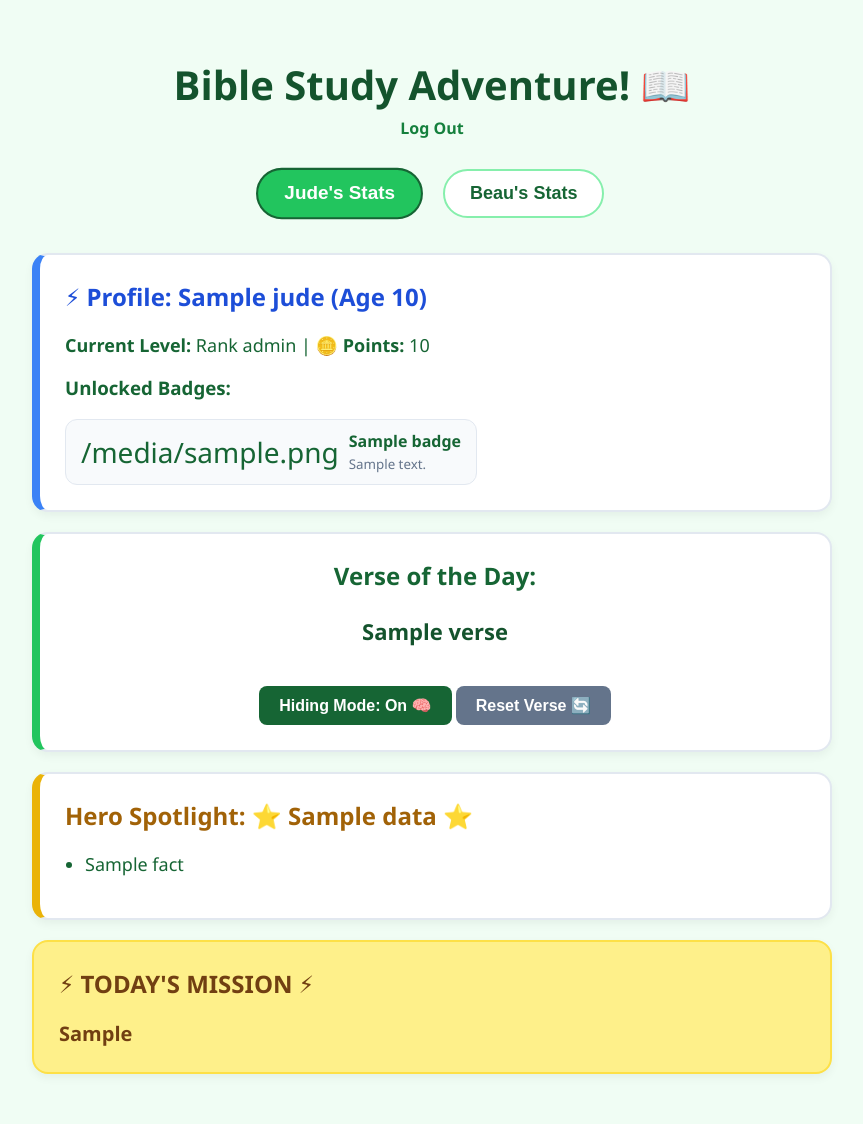
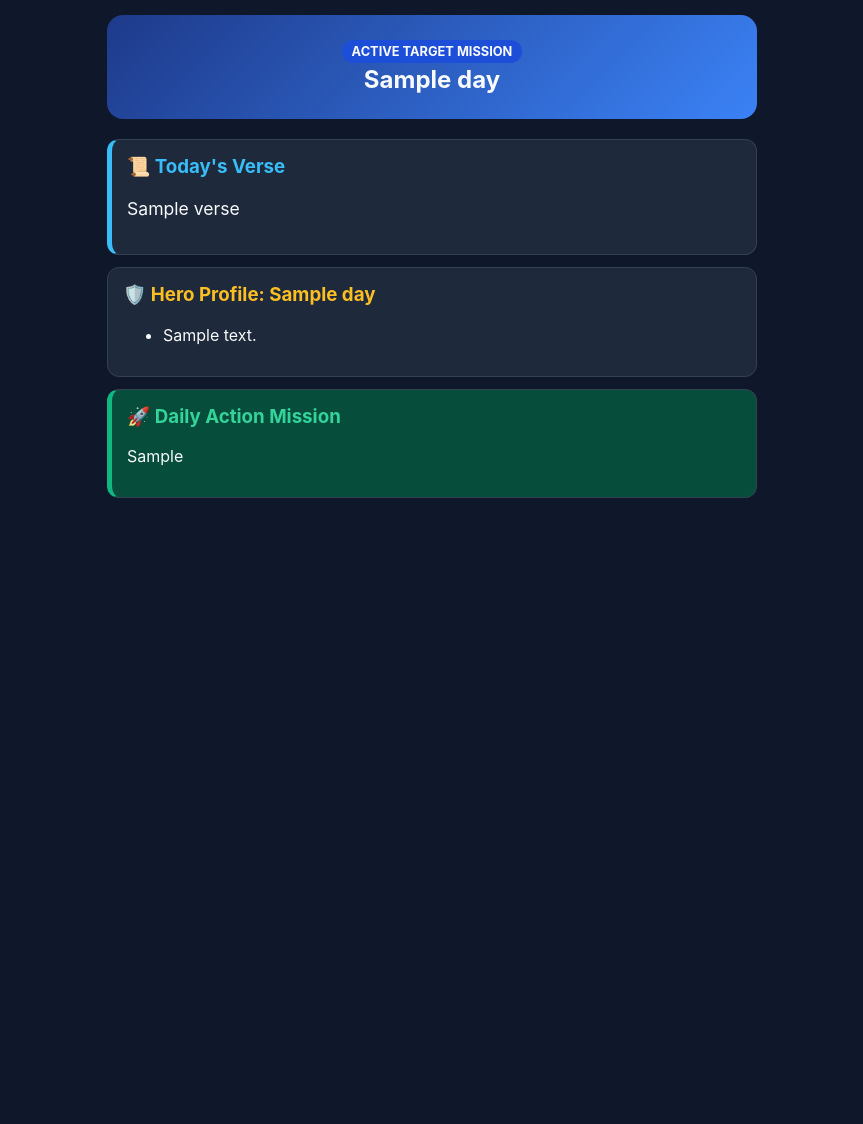
Before and after one commit to LiamN-Dev/bible_study_app, a Flask app: template templates/student.html in a window 1280 px wide. Shown: the whole page, without its empty margins (208-1071 px from the left). After the commit the page ends 498 px from the top, so only its background shows below. Run offline with Flask 3, Linux system fonts and the light colour scheme; the template is opened without the code that fills it: most values are stand-ins (such as "Sample title", 1, 10 or a date in 2020).

Commit message:
Revamp student dashboard layout and styling
Updated the student dashboard with a new title and layout, added styling for better visual appeal, and included daily action mission details.

```diff
--- a/templates/student.html
+++ b/templates/student.html
@@ -2,128 +2,37 @@
 <html lang="en">
 <head>
     <meta charset="UTF-8">
-    <title>Brothers' Dashboard</title>
-    <!-- Linking our master stylesheet -->
-    <link rel="stylesheet" href="{{ url_for('static', filename='style.css') }}">
+    <meta name="viewport" content="width=device-width, initial-scale=1.0, maximum-scale=1.0, user-scalable=no">
+    <title>Student Campaign Hub</title>
+    <style>
+        body { font-family: -apple-system, sans-serif; background: #0f172a; color: #f8fafc; max-width: 650px; margin: 0 auto; padding: 15px; }
+        .hero-box { background: linear-gradient(135deg, #1e3a8a, #3b82f6); padding: 25px 20px; border-radius: 16px; margin-bottom: 20px; text-align: center; }
+        .stat-card { background: #1e293b; border: 1px solid #334155; padding: 15px; border-radius: 12px; margin-bottom: 12px; }
+    </style>
 </head>
 <body>
-
-    <div class="container">
-        <h1>Bible Study Adventure! 📖</h1>
-        <a href="/" class="logout-link">Log Out</a>
-
-        <!-- PROFILE SWITCHER BUTTONS -->
-        <div style="margin-bottom: 25px;">
-            <button id="judeBtn" class="profile-toggle-btn active" onclick="switchProfile('jude')">Jude's Stats</button>
-            <button id="beauBtn" class="profile-toggle-btn" onclick="switchProfile('beau')">Beau's Stats</button>
-        </div>
-
-        <!-- JUDE'S PROFILE SHELF -->
-        <div id="judeProfile" class="card" style="border-left: 8px solid #3b82f6;">
-            <h2 style="margin-top:0; color:#1d4ed8;">⚡ Profile: {{ data.profiles.jude.name }} (Age {{ data.profiles.jude.age }})</h2>
-            <p style="font-size: 18px;"><strong>Current Level:</strong> Rank {{ data.profiles.jude.level }} | 🪙 <strong>Points:</strong> {{ data.profiles.jude.points }}</p>
-            <h3>Unlocked Badges:</h3>
-            <div class="badge-shelf">
-                {% for badge in data.profiles.jude.badges %}
-                    <div class="badge-item">
-                        <span class="badge-icon">{{ badge.icon }}</span>
-                        <div>
-                            <strong style="display:block;">{{ badge.title }}</strong>
-                            <small style="color:#64748b;">{{ badge.desc }}</small>
-                        </div>
-                    </div>
-                {% endfor %}
-            </div>
-        </div>
-
-        <!-- BEAU'S PROFILE SHELF (Hidden by default) -->
-        <div id="beauProfile" class="card" style="border-left: 8px solid #ec4899; display: none;">
-            <h2 style="margin-top:0; color:#be185d;">⚡ Profile: {{ data.profiles.beau.name }} (Age {{ data.profiles.beau.age }})</h2>
-            <p style="font-size: 18px;"><strong>Current Level:</strong> Rank {{ data.profiles.beau.level }} | 🪙 <strong>Points:</strong> {{ data.profiles.beau.points }}</p>
-            <h3>Unlocked Badges:</h3>
-            <div class="badge-shelf">
-                {% for badge in data.profiles.beau.badges %}
-                    <div class="badge-item">
-                        <span class="badge-icon">{{ badge.icon }}</span>
-                        <div>
-                            <strong style="display:block;">{{ badge.title }}</strong>
-                            <small style="color:#64748b;">{{ badge.desc }}</small>
-                        </div>
-                    </div>
-                {% endfor %}
-            </div>
-        </div>
-
-        <!-- INTERACTIVE MEMORY VERSE CARD -->
-        <div class="card verse-card">
-            <h2 style="margin-top: 0;">Verse of the Day:</h2>
-            <!-- Original verse hidden safely in an attribute so Javascript can reference it -->
-            <p id="verseDisplay" data-original="{{ data.verse }}" style="font-size: 22px; font-weight: bold; line-height: 1.6; color: #14532d;">
-                {{ data.verse }}
-            </p>
-            <button class="game-btn" onclick="fadeRandomWords()">Hiding Mode: On 🧠</button>
-            <button class="game-btn" style="background-color: #64748b;" onclick="resetVerse()">Reset Verse 🔄</button>
-        </div>
-
-        <!-- HERO SPOTLIGHT -->
-        <div class="card" style="border-left: 8px solid #eab308;">
-            <h2 style="margin-top: 0; color: #a16207;">Hero Spotlight: ⭐ {{ data.character_name }} ⭐</h2>
-            <ul style="padding-left: 20px;">
-                {% for fact in data.character_facts %}
-                    <li style="font-size: 18px; margin-bottom: 10px; line-height: 1.4;">{{ fact }}</li>
-                {% endfor %}
-            </ul>
-        </div>
-
-        <!-- DAILY MISSION -->
-        <div class="card mission-card">
-            <h2 style="margin-top: 0;">⚡ TODAY'S MISSION ⚡</h2>
-            <p style="font-size: 20px; font-weight: bold; margin-bottom: 0;">{{ data.kids_mission }}</p>
-        </div>
-
+    <div class="hero-box">
+        <span style="text-transform:uppercase; font-size:0.8rem; font-weight:bold; background:#1d4ed8; padding:4px 10px; border-radius:20px;">Active Target Mission</span>
+        <h1 style="margin:5px 0 0 0; font-size:1.5rem;">{{ day['title'] }}</h1>
     </div>
 
-    <!-- CLIENT SIDE INTERACTION SCRIPT -->
-    <script>
-        // FEATURE 1: PROFILE SWITCHER
-        function switchProfile(profile) {
-            if (profile === 'jude') {
-                document.getElementById('judeProfile').style.display = 'block';
-                document.getElementById('beauProfile').style.display = 'none';
-                document.getElementById('judeBtn').classList.add('active');
-                document.getElementById('beauBtn').classList.remove('active');
-            } else {
-                document.getElementById('judeProfile').style.display = 'none';
-                document.getElementById('beauProfile').style.display = 'block';
-                document.getElementById('judeBtn').classList.remove('active');
-                document.getElementById('beauBtn').classList.add('active');
-            }
-        }
+    <div class="stat-card" style="border-left: 5px solid #38bdf8;">
+        <h3 style="margin-top:0; color:#38bdf8;">📜 Today's Verse</h3>
+        <p style="font-size:1.1rem; line-height:1.4;">{{ day['verse'] }}</p>
+    </div>
 
-        // FEATURE 2: INTERACTIVE WORD FADER
-        function fadeRandomWords() {
-            let displayElement = document.getElementById('verseDisplay');
-            let words = displayElement.innerText.split(' ');
+    <div class="stat-card">
+        <h3 style="margin-top:0; color:#fbbf24;">🛡️ Hero Profile: {{ day['character_name'] }}</h3>
+        <ul>
+            {% for fact in facts %}
+                <li>{{ fact['fact_text'] }}</li>
+            {% endfor %}
+        </ul>
+    </div>
 
-            // Loop through words and randomly change ~30% of them into blanks
-            for (let i = 0; i < words.length; i++) {
-                // Skip words that are already blanked out
-                if (words[i].includes('___')) continue;
-
-                if (Math.random() < 0.3) {
-                    // Retain word length visual estimation
-                    words[i] = "_______";
-                }
-            }
-            displayElement.innerText = words.join(' ');
-        }
-
-        function resetVerse() {
-            let displayElement = document.getElementById('verseDisplay');
-            // Pull the raw string back out of our custom data backup attribute
-            displayElement.innerText = displayElement.getAttribute('data-original');
-        }
-    </script>
-
+    <div class="stat-card" style="border-left: 5px solid #10b981; background:#064e3b;">
+        <h3 style="margin-top:0; color:#34d399;">🚀 Daily Action Mission</h3>
+        <p>{{ day['kids_mission'] }}</p>
+    </div>
 </body>
 </html>
```
